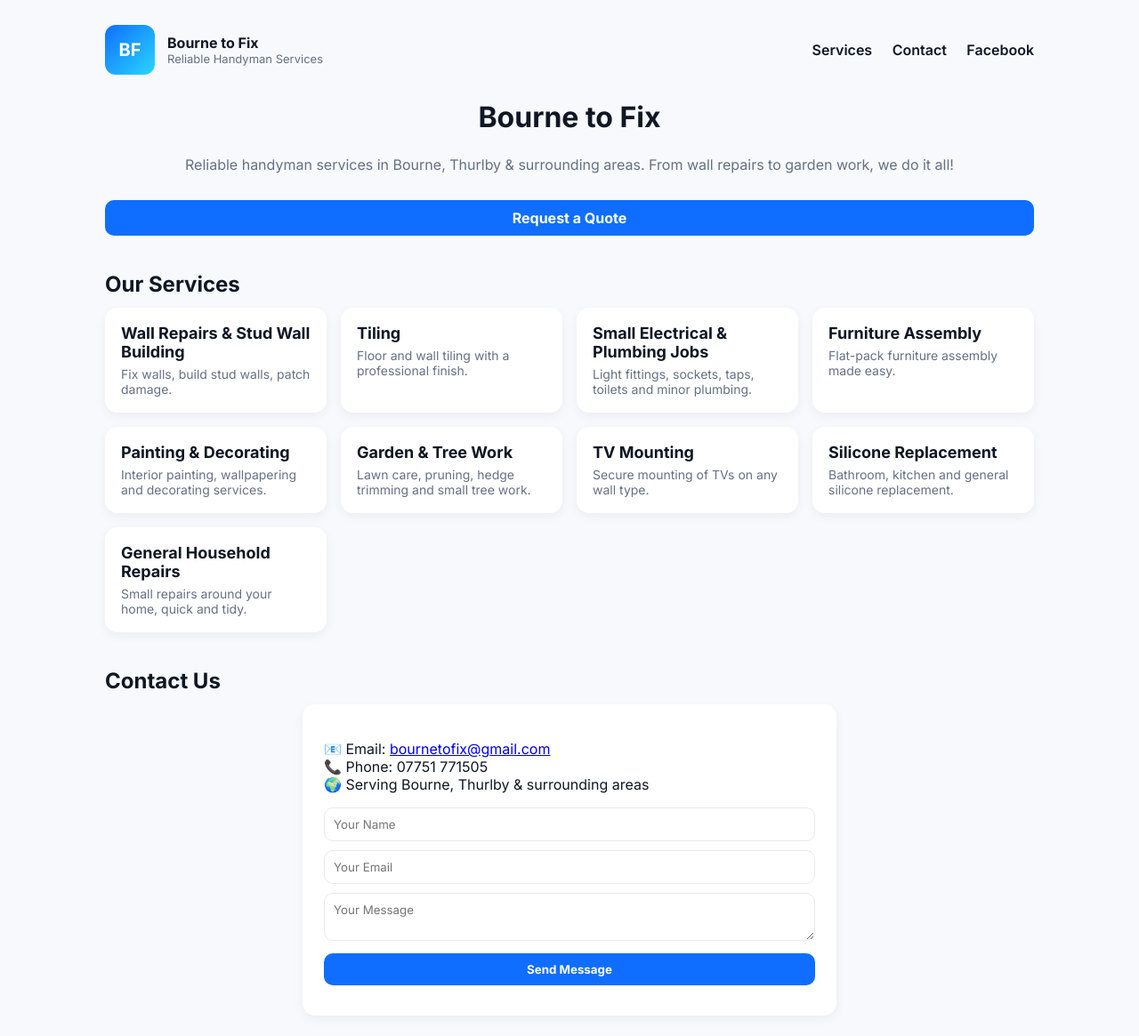
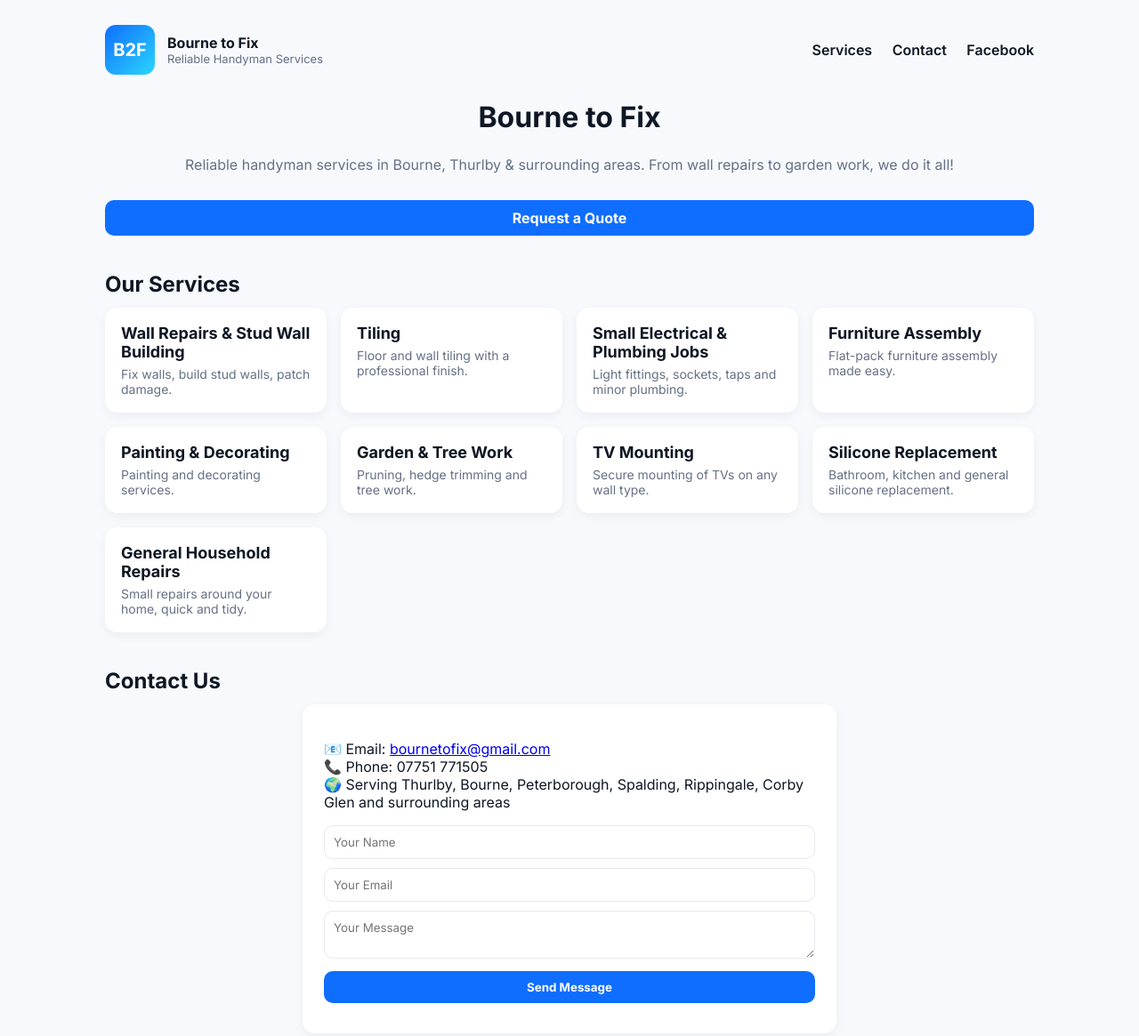
Before and after one commit to bournetofix/bournetofix.github.io, a plain HTML site: page index.html in a window 1280 px wide. Shown: the top 1165 px of the page at 89% size. Drawn offline with Linux system fonts and the light colour scheme.

Commit message:
Update index.html

```diff
--- a/index.html
+++ b/index.html
@@ -4,7 +4,7 @@
   <meta charset="utf-8" />
   <meta name="viewport" content="width=device-width,initial-scale=1" />
   <title>Bourne to Fix — Reliable Handyman Services</title>
-  <meta name="description" content="Bourne to Fix provides handyman services in Bourne, Thurlby & surrounding areas. Wall repairs, tiling, electrical & plumbing, furniture assembly, painting, garden work and more." />
+  <meta name="description" content="Bourne to Fix provides handyman services in Thurlby, Bourne & surrounding areas. Wall repairs, tiling, electrical & plumbing, furniture assembly, painting, garden work, tree work and more." />
   <link href="https://fonts.googleapis.com/css2?family=Inter:wght@300;400;600;700&display=swap" rel="stylesheet">
   <style>
     :root{
@@ -53,7 +53,7 @@
   <div class="container">
     <header>
       <div class="brand">
-        <div class="logo">BF</div>
+        <div class="logo">B2F</div>
         <div>
           <div style="font-weight:700">Bourne to Fix</div>
           <div style="font-size:13px;color:var(--muted)">Reliable Handyman Services</div>
@@ -77,10 +77,10 @@
       <div class="services">
         <div class="service"><h3>Wall Repairs & Stud Wall Building</h3><p>Fix walls, build stud walls, patch damage.</p></div>
         <div class="service"><h3>Tiling</h3><p>Floor and wall tiling with a professional finish.</p></div>
-        <div class="service"><h3>Small Electrical & Plumbing Jobs</h3><p>Light fittings, sockets, taps, toilets and minor plumbing.</p></div>
+        <div class="service"><h3>Small Electrical & Plumbing Jobs</h3><p>Light fittings, sockets, taps and minor plumbing.</p></div>
         <div class="service"><h3>Furniture Assembly</h3><p>Flat-pack furniture assembly made easy.</p></div>
-        <div class="service"><h3>Painting & Decorating</h3><p>Interior painting, wallpapering and decorating services.</p></div>
-        <div class="service"><h3>Garden & Tree Work</h3><p>Lawn care, pruning, hedge trimming and small tree work.</p></div>
+        <div class="service"><h3>Painting & Decorating</h3><p> Painting and decorating services.</p></div>
+        <div class="service"><h3>Garden & Tree Work</h3><p>Pruning, hedge trimming and tree work.</p></div>
         <div class="service"><h3>TV Mounting</h3><p>Secure mounting of TVs on any wall type.</p></div>
         <div class="service"><h3>Silicone Replacement</h3><p>Bathroom, kitchen and general silicone replacement.</p></div>
         <div class="service"><h3>General Household Repairs</h3><p>Small repairs around your home, quick and tidy.</p></div>
@@ -90,7 +90,7 @@
     <section id="contact" class="section">
       <h2>Contact Us</h2>
       <div class="contact-card">
-        <p>📧 Email: <a href="mailto:bournetofix@gmail.com">bournetofix@gmail.com</a><br>📞 Phone: 07751 771505<br>🌍 Serving Bourne, Thurlby & surrounding areas</p>
+        <p>📧 Email: <a href="mailto:bournetofix@gmail.com">bournetofix@gmail.com</a><br>📞 Phone: 07751 771505<br>🌍 Serving Thurlby, Bourne, Peterborough, Spalding, Rippingale, Corby Glen and surrounding areas</p>
         <form action="mailto:bournetofix@gmail.com" method="post" enctype="text/plain">
           <input type="text" name="name" placeholder="Your Name" required>
           <input type="email" name="email" placeholder="Your Email" required>
```
